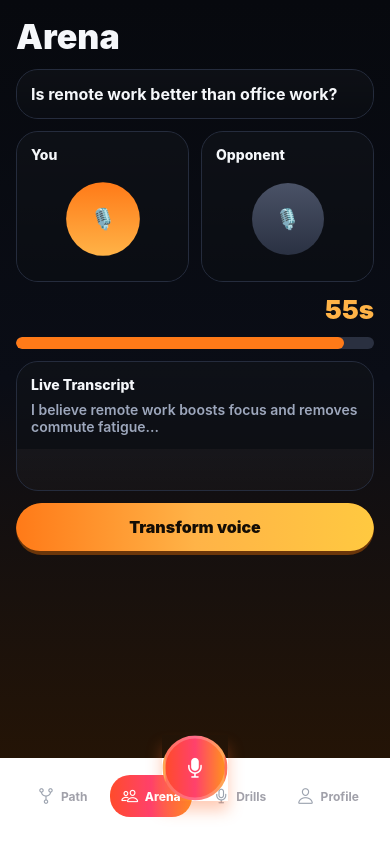
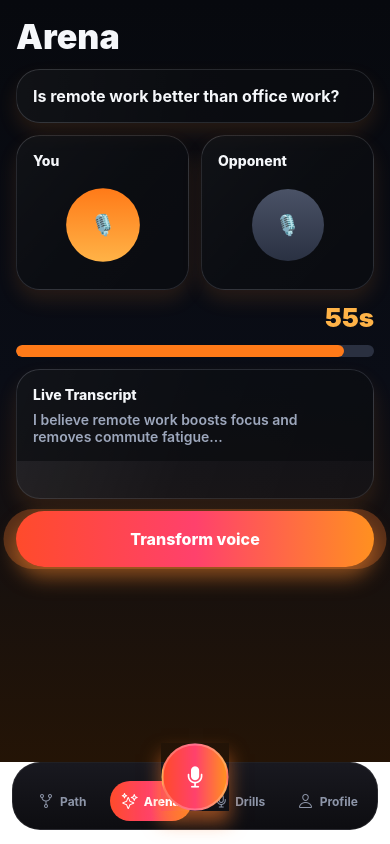
Before and after one commit to rishiopenclaw/hackai2026, a React Native app in the folder react-native-speakarena/: screen /Arena in a window 390 px wide. Built offline with nearby package versions, Linux system fonts and the light colour scheme.

Commit message:
feat: complete visual redesign to premium dark sunset glass aesthetic

```diff
--- a/react-native-speakarena/src/components/CustomTabBar.js
+++ b/react-native-speakarena/src/components/CustomTabBar.js
@@ -7,70 +7,52 @@ const SUNSET = ['#FF4B2B', '#FF416C', '#FF9020'];
 
 const ICONS = {
   Path: 'git-network-outline',
-  Arena: 'people-outline',
+  Arena: 'sparkles-outline',
   Drills: 'mic-outline',
   Profile: 'person-outline',
 };
 
-export default function CustomTabBar({ state, descriptors, navigation }) {
+export default function CustomTabBar({ state, navigation }) {
   const pulse = useRef(new Animated.Value(1)).current;
 
   useEffect(() => {
     const loop = Animated.loop(
       Animated.sequence([
-        Animated.timing(pulse, { toValue: 1.12, duration: 700, useNativeDriver: true }),
-        Animated.timing(pulse, { toValue: 1, duration: 700, useNativeDriver: true }),
+        Animated.timing(pulse, { toValue: 1.1, duration: 800, useNativeDriver: true }),
+        Animated.timing(pulse, { toValue: 1, duration: 800, useNativeDriver: true }),
       ])
     );
     loop.start();
     return () => loop.stop();
   }, [pulse]);
 
-  const goToArena = () => {
-    const arenaIndex = state.routes.findIndex((r) => r.name === 'Arena');
-    if (arenaIndex >= 0) {
-      navigation.navigate(state.routes[arenaIndex].name);
-    }
-  };
-
   return (
     <View style={styles.wrap}>
-      <View style={styles.barShell}>
+      <LinearGradient colors={['rgba(20,20,27,0.98)', 'rgba(8,8,12,0.98)']} style={styles.bar}>
         {state.routes.map((route, index) => {
-          const isFocused = state.index === index;
-          const onPress = () => {
-            const event = navigation.emit({
-              type: 'tabPress',
-              target: route.key,
-              canPreventDefault: true,
-            });
-            if (!isFocused && !event.defaultPrevented) {
-              navigation.navigate(route.name);
-            }
-          };
-
+          const focused = state.index === index;
           return (
-            <Pressable key={route.key} onPress={onPress} style={styles.tabBtn}>
-              {isFocused ? (
-                <LinearGradient colors={SUNSET} start={{ x: 0, y: 0.5 }} end={{ x: 1, y: 0.5 }} style={styles.activeChip}>
-                  <Ionicons name={ICONS[route.name]} size={18} color="#FFFFFF" />
+            <Pressable key={route.key} onPress={() => navigation.navigate(route.name)} style={styles.item}>
+              {focused ? (
+                <LinearGradient colors={SUNSET} start={{ x: 0, y: 0.5 }} end={{ x: 1, y: 0.5 }} style={styles.activePill}>
+                  <Ionicons name={ICONS[route.name]} size={16} color="#fff" />
                   <Text style={styles.activeText}>{route.name}</Text>
                 </LinearGradient>
               ) : (
-                <View style={styles.inactiveChip}>
-                  <Ionicons name={ICONS[route.name]} size={18} color="#9CA3AF" />
+                <View style={styles.inactivePill}>
+                  <Ionicons name={ICONS[route.name]} size={16} color="#8D95A8" />
                   <Text style={styles.inactiveText}>{route.name}</Text>
                 </View>
               )}
             </Pressable>
           );
         })}
-      </View>
+      </LinearGradient>
 
       <Animated.View style={[styles.fabWrap, { transform: [{ scale: pulse }] }]}>
-        <Pressable onPress={goToArena} style={{ borderRadius: 34 }}>
+        <Pressable onPress={() => navigation.navigate('Arena')}>
           <LinearGradient colors={SUNSET} start={{ x: 0, y: 0.5 }} end={{ x: 1, y: 0.5 }} style={styles.fab}>
-            <Ionicons name="mic" size={24} color="#FFFFFF" />
+            <Ionicons name="mic" size={24} color="#fff" />
           </LinearGradient>
         </Pressable>
       </Animated.View>
@@ -82,55 +64,55 @@ const styles = StyleSheet.create({
   wrap: {
     position: 'relative',
     paddingHorizontal: 12,
-    paddingBottom: 18,
-    paddingTop: 8,
+    paddingBottom: 14,
     backgroundColor: 'transparent',
   },
-  barShell: {
+  bar: {
     flexDirection: 'row',
     borderRadius: 28,
     borderWidth: 1,
     borderColor: 'rgba(255,255,255,0.08)',
-    backgroundColor: 'rgba(255,255,255,0.04)',
-    padding: 8,
+    paddingHorizontal: 8,
+    paddingTop: 18,
+    paddingBottom: 8,
     gap: 6,
   },
-  tabBtn: { flex: 1 },
-  activeChip: {
+  item: { flex: 1 },
+  activePill: {
+    height: 40,
     borderRadius: 20,
-    height: 42,
+    flexDirection: 'row',
     alignItems: 'center',
     justifyContent: 'center',
-    flexDirection: 'row',
     gap: 6,
   },
-  inactiveChip: {
+  inactivePill: {
+    height: 40,
     borderRadius: 20,
-    height: 42,
+    flexDirection: 'row',
     alignItems: 'center',
     justifyContent: 'center',
-    flexDirection: 'row',
     gap: 6,
   },
-  activeText: { color: '#FFFFFF', fontWeight: '800', fontSize: 12 },
-  inactiveText: { color: '#A1A1AA', fontWeight: '700', fontSize: 12 },
+  activeText: { color: '#fff', fontWeight: '800', fontSize: 12 },
+  inactiveText: { color: '#8D95A8', fontWeight: '700', fontSize: 12 },
   fabWrap: {
     position: 'absolute',
     alignSelf: 'center',
-    top: -22,
-    shadowColor: '#FF6A2C',
+    top: -16,
+    shadowColor: '#FF7B2A',
+    shadowOpacity: 0.55,
+    shadowRadius: 16,
     shadowOffset: { width: 0, height: 10 },
-    shadowOpacity: 0.35,
-    shadowRadius: 14,
-    elevation: 16,
+    elevation: 15,
   },
   fab: {
-    width: 64,
-    height: 64,
-    borderRadius: 32,
+    width: 62,
+    height: 62,
+    borderRadius: 31,
     alignItems: 'center',
     justifyContent: 'center',
-    borderWidth: 3,
-    borderColor: 'rgba(255,255,255,0.22)',
+    borderWidth: 2,
+    borderColor: 'rgba(255,255,255,0.24)',
   },
 });
--- a/react-native-speakarena/src/components/DuoButton.js
+++ b/react-native-speakarena/src/components/DuoButton.js
@@ -1,35 +1 @@
-import React from 'react';
-import { Pressable, Text, StyleSheet } from 'react-native';
-import { LinearGradient } from 'expo-linear-gradient';
-import { colors } from '../theme/colors';
-
-export default function DuoButton({ title, onPress }) {
-  return (
-    <Pressable onPress={onPress} style={({ pressed }) => [styles.base, pressed && styles.pressed]}>
-      <LinearGradient
-        colors={[colors.orange, colors.orange2, colors.amber]}
-        start={{ x: 0, y: 0.5 }}
-        end={{ x: 1, y: 0.5 }}
-        style={styles.top}
-      >
-        <Text style={styles.text}>{title}</Text>
-      </LinearGradient>
-    </Pressable>
-  );
-}
-
-const styles = StyleSheet.create({
-  base: {
-    borderRadius: 999,
-    overflow: 'hidden',
-    backgroundColor: '#6B360A',
-    paddingBottom: 4,
-  },
-  top: {
-    borderRadius: 999,
-    paddingVertical: 14,
-    alignItems: 'center',
-  },
-  text: { color: '#140D05', fontWeight: '900', fontSize: 16 },
-  pressed: { transform: [{ scale: 0.985 }] },
-});
+export { default } from './GlowButton';
--- a/react-native-speakarena/src/components/GlassCard.js
+++ b/react-native-speakarena/src/components/GlassCard.js
@@ -1,28 +1,39 @@
 import React from 'react';
 import { View, StyleSheet } from 'react-native';
 import { LinearGradient } from 'expo-linear-gradient';
-import { colors } from '../theme/colors';
 
-export default function GlassCard({ children, style }) {
+export default function GlassCard({ children, style, contentStyle }) {
   return (
     <LinearGradient
-      colors={["rgba(255,255,255,0.07)", "rgba(255,255,255,0.02)"]}
-      style={[styles.card, style]}
+      colors={[
+        'rgba(255,255,255,0.09)',
+        'rgba(255,255,255,0.03)',
+        'rgba(255,255,255,0.02)',
+      ]}
+      start={{ x: 0, y: 0 }}
+      end={{ x: 1, y: 1 }}
+      style={[styles.shell, style]}
     >
-      <View style={styles.inner}>{children}</View>
+      <View style={[styles.inner, contentStyle]}>{children}</View>
     </LinearGradient>
   );
 }
 
 const styles = StyleSheet.create({
-  card: {
-    borderRadius: 22,
+  shell: {
+    borderRadius: 24,
     borderWidth: 1,
-    borderColor: colors.border,
+    borderColor: 'rgba(255,255,255,0.10)',
     overflow: 'hidden',
+    shadowColor: '#FF8A2B',
+    shadowOpacity: 0.12,
+    shadowRadius: 20,
+    shadowOffset: { width: 0, height: 10 },
+    elevation: 6,
   },
   inner: {
-    backgroundColor: 'rgba(9,12,18,0.7)',
-    padding: 14,
+    paddingHorizontal: 16,
+    paddingVertical: 16,
+    backgroundColor: 'rgba(9,10,14,0.62)',
   },
 });
--- /dev/null
+++ b/react-native-speakarena/src/components/GlowButton.js
@@ -0,0 +1,44 @@
+import React from 'react';
+import { Pressable, Text, StyleSheet, View } from 'react-native';
+import { LinearGradient } from 'expo-linear-gradient';
+
+const SUNSET = ['#FF4B2B', '#FF416C', '#FF9020'];
+
+export default function GlowButton({ title, onPress, style }) {
+  return (
+    <Pressable onPress={onPress} style={({ pressed }) => [styles.wrap, pressed && styles.pressed, style]}>
+      <View style={styles.glow} />
+      <LinearGradient colors={SUNSET} start={{ x: 0, y: 0.5 }} end={{ x: 1, y: 0.5 }} style={styles.btn}>
+        <Text style={styles.label}>{title}</Text>
+      </LinearGradient>
+    </Pressable>
+  );
+}
+
+const styles = StyleSheet.create({
+  wrap: { borderRadius: 30 },
+  pressed: { transform: [{ scale: 0.985 }] },
+  glow: {
+    ...StyleSheet.absoluteFillObject,
+    borderRadius: 30,
+    backgroundColor: '#FF7A2E',
+    opacity: 0.28,
+    transform: [{ scale: 1.07 }],
+  },
+  btn: {
+    minHeight: 56,
+    borderRadius: 30,
+    alignItems: 'center',
+    justifyContent: 'center',
+    shadowColor: '#FF8A2B',
+    shadowOpacity: 0.5,
+    shadowRadius: 20,
+    shadowOffset: { width: 0, height: 10 },
+    elevation: 12,
+  },
+  label: {
+    color: '#FFFFFF',
+    fontWeight: '800',
+    fontSize: 16,
+  },
+});
--- a/react-native-speakarena/src/screens/HomeScreen.js
+++ b/react-native-speakarena/src/screens/HomeScreen.js
@@ -1,61 +1,141 @@
 import React from 'react';
-import { View, Text, StyleSheet, ScrollView, Pressable } from 'react-native';
+import { SafeAreaView, ScrollView, StyleSheet, Text, View, Pressable } from 'react-native';
 import { LinearGradient } from 'expo-linear-gradient';
-import { colors } from '../theme/colors';
+import GlassCard from '../components/GlassCard';
+import GlowButton from '../components/GlowButton';
 import { modules, user } from '../data/mock';
-import ProgressBar from '../components/ProgressBar';
-import GlassCard from '../components/GlassCard';
 
-function Node({ item }) {
-  const glow = item.status === 'locked' ? ['#3B4255', '#242A39'] : [colors.orange, '#A64B10'];
+const SUNSET = ['#FF4B2B', '#FF416C', '#FF9020'];
+
+function AmbientBackground() {
   return (
-    <Pressable style={styles.nodeWrap}>
-      <LinearGradient colors={glow} style={styles.node} />
-      <Text style={styles.nodeTitle}>{item.title}</Text>
-      <Text style={styles.nodeSub}>{item.subtitle}</Text>
-    </Pressable>
+    <View style={StyleSheet.absoluteFill} pointerEvents="none">
+      <LinearGradient
+        colors={['#09090B', '#050507', '#000000']}
+        style={StyleSheet.absoluteFill}
+      />
+      <LinearGradient
+        colors={['rgba(255,145,32,0.35)', 'rgba(255,90,30,0.08)', 'rgba(0,0,0,0)']}
+        start={{ x: 0.2, y: 0 }}
+        end={{ x: 0.9, y: 1 }}
+        style={[styles.orb, { top: -80, left: -40, width: 280, height: 280, borderRadius: 140 }]}
+      />
+      <LinearGradient
+        colors={['rgba(255,120,20,0.24)', 'rgba(0,0,0,0)']}
+        start={{ x: 0.3, y: 0 }}
+        end={{ x: 1, y: 1 }}
+        style={[styles.orb, { bottom: 70, right: -40, width: 260, height: 260, borderRadius: 130 }]}
+      />
+    </View>
+  );
+}
+
+function PathNode({ item, align = 'left' }) {
+  const isLocked = item.status === 'locked';
+  return (
+    <View style={[styles.nodeRow, align === 'left' ? styles.left : styles.right]}>
+      <GlassCard style={styles.nodeCard}>
+        <View style={styles.nodeInner}>
+          <LinearGradient
+            colors={isLocked ? ['#3A3A43', '#23232B'] : SUNSET}
+            start={{ x: 0, y: 0.5 }}
+            end={{ x: 1, y: 0.5 }}
+            style={styles.nodeIconCircle}
+          >
+            <Text style={styles.nodeIcon}>{isLocked ? '•' : '✦'}</Text>
+          </LinearGradient>
+          <View>
+            <Text style={styles.nodeTitle}>{item.title}</Text>
+            <Text style={styles.nodeSubtitle}>{item.subtitle}</Text>
+          </View>
+        </View>
+      </GlassCard>
+    </View>
   );
 }
 
 export default function HomeScreen() {
   return (
-    <LinearGradient colors={[colors.bg, '#0A0E16', '#1A1108']} style={styles.container}>
-      <ScrollView contentContainerStyle={{ padding: 16, gap: 16 }}>
-        <View style={styles.topRow}>
-          <GlassCard style={styles.pill}><Text style={styles.pillText}>❤️ {user.hearts}</Text></GlassCard>
-          <GlassCard style={styles.pill}><Text style={styles.pillText}>🔥 {user.streak}</Text></GlassCard>
+    <SafeAreaView style={styles.safe}>
+      <AmbientBackground />
+      <ScrollView contentContainerStyle={styles.content} showsVerticalScrollIndicator={false}>
+        <View style={styles.headerRow}>
+          <View style={styles.metricWrap}>
+            <Text style={styles.metricLabel}>Credits</Text>
+            <Text style={styles.metricValue}>{user.xp}</Text>
+          </View>
+          <View style={styles.metricWrap}>
+            <Text style={styles.metricLabel}>Streak</Text>
+            <Text style={styles.metricValue}>{user.streak}🔥</Text>
+          </View>
         </View>
 
-        <GlassCard>
-          <Text style={styles.title}>SpeakArena</Text>
-          <Text style={styles.sub}>Level {user.level} • {user.xp} XP</Text>
-          <ProgressBar progress={0.68} fill={colors.orange} />
+        <GlassCard style={styles.heroCard}>
+          <Text style={styles.heroTitle}>SpeakArena</Text>
+          <Text style={styles.heroSub}>AI voice training for debates, articulation and confidence</Text>
+          <GlowButton title="Transform voice" onPress={() => {}} style={{ marginTop: 14 }} />
         </GlassCard>
 
-        <Text style={styles.pathTitle}>Learning Path</Text>
+        <Text style={styles.sectionTitle}>Speaking Path</Text>
+
         {modules.map((m, idx) => (
-          <View key={m.id} style={[styles.zig, idx % 2 ? styles.right : styles.left]}>
-            <Node item={m} />
-          </View>
+          <PathNode key={m.id} item={m} align={idx % 2 === 0 ? 'left' : 'right'} />
         ))}
+
+        <Pressable>
+          <LinearGradient colors={SUNSET} style={styles.bottomCTA} start={{ x: 0, y: 0.5 }} end={{ x: 1, y: 0.5 }}>
+            <Text style={styles.bottomCTAText}>Start Session</Text>
+          </LinearGradient>
+        </Pressable>
       </ScrollView>
-    </LinearGradient>
+    </SafeAreaView>
   );
 }
 
 const styles = StyleSheet.create({
-  container: { flex: 1 },
-  topRow: { flexDirection: 'row', gap: 10 },
-  pill: { borderRadius: 999 },
-  pillText: { color: colors.text, fontWeight: '800' },
-  title: { fontSize: 30, fontWeight: '900', color: colors.text },
-  sub: { color: colors.subtext, marginBottom: 10, fontWeight: '700' },
-  pathTitle: { fontSize: 24, fontWeight: '900', color: colors.text },
-  zig: { width: '100%' },
+  safe: { flex: 1, backgroundColor: '#050507' },
+  content: { paddingHorizontal: 16, paddingTop: 8, paddingBottom: 120, gap: 14 },
+  orb: { position: 'absolute' },
+
+  headerRow: { flexDirection: 'row', gap: 12 },
+  metricWrap: {
+    flex: 1,
+    borderWidth: 1,
+    borderColor: 'rgba(255,255,255,0.09)',
+    borderRadius: 18,
+    backgroundColor: 'rgba(255,255,255,0.03)',
+    padding: 12,
+  },
+  metricLabel: { color: '#A1A1AA', fontSize: 12, fontWeight: '500' },
+  metricValue: { color: '#FF9A2D', fontSize: 19, fontWeight: '800', marginTop: 4 },
+
+  heroCard: { marginTop: 2 },
+  heroTitle: { color: '#FFFFFF', fontSize: 32, fontWeight: '900' },
+  heroSub: { color: '#A1A1AA', marginTop: 6, fontSize: 14, lineHeight: 20 },
+
+  sectionTitle: { color: '#FFFFFF', fontSize: 28, fontWeight: '900', marginTop: 6 },
+
+  nodeRow: { width: '100%' },
   left: { alignItems: 'flex-start' },
   right: { alignItems: 'flex-end' },
-  nodeWrap: { alignItems: 'center', width: 138 },
-  node: { width: 88, height: 88, borderRadius: 44, marginBottom: 8 },
-  nodeTitle: { color: colors.text, fontWeight: '800', fontSize: 12, textAlign: 'center' },
-  nodeSub: { color: colors.subtext, fontWeight: '600', fontSize: 11, textAlign: 'center' },
+  nodeCard: { width: '92%' },
+  nodeInner: { flexDirection: 'row', alignItems: 'center', gap: 12 },
+  nodeIconCircle: { width: 38, height: 38, borderRadius: 19, alignItems: 'center', justifyContent: 'center' },
+  nodeIcon: { color: '#FFF', fontWeight: '900' },
+  nodeTitle: { color: '#FFF', fontWeight: '800', fontSize: 16 },
+  nodeSubtitle: { color: '#A1A1AA', fontSize: 13, marginTop: 2 },
+
+  bottomCTA: {
+    marginTop: 10,
+    borderRadius: 30,
+    minHeight: 56,
+    alignItems: 'center',
+    justifyContent: 'center',
+    shadowColor: '#FF7F2A',
+    shadowOpacity: 0.45,
+    shadowRadius: 20,
+    shadowOffset: { width: 0, height: 10 },
+    elevation: 10,
+  },
+  bottomCTAText: { color: '#fff', fontWeight: '800', fontSize: 16 },
 });
```
